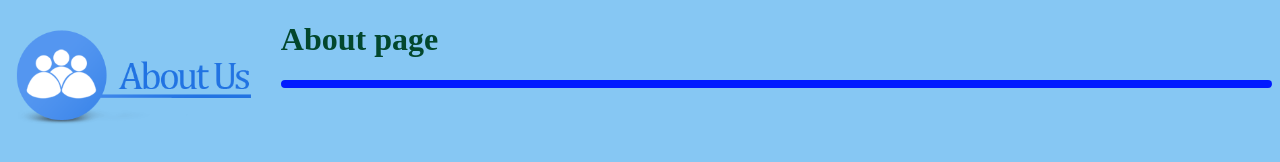
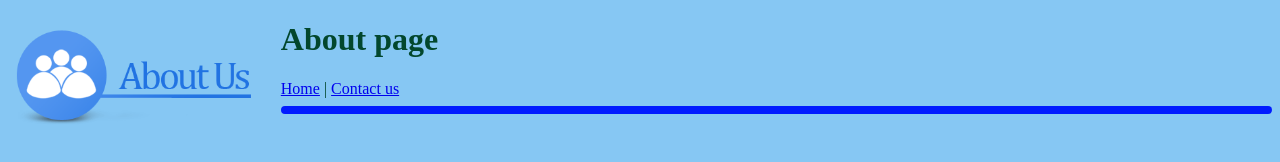
Before and after one commit to Nicolas-Chourot/MyHttpServer, a website: page public/about.html in a window 1280 px wide. Drawn offline with Linux system fonts and the light colour scheme.

Commit message:
Update about.html

```diff
--- a/public/about.html
+++ b/public/about.html
@@ -10,6 +10,8 @@
 <body>
     <img src="./images/about-icon.png" alt="" class="icon">
     <h1>About page</h1>
+    <a href="index.html">Home</a> |
+    <a href="contact.html">Contact us</a>
     <hr>
 </body>
 </html>
```
